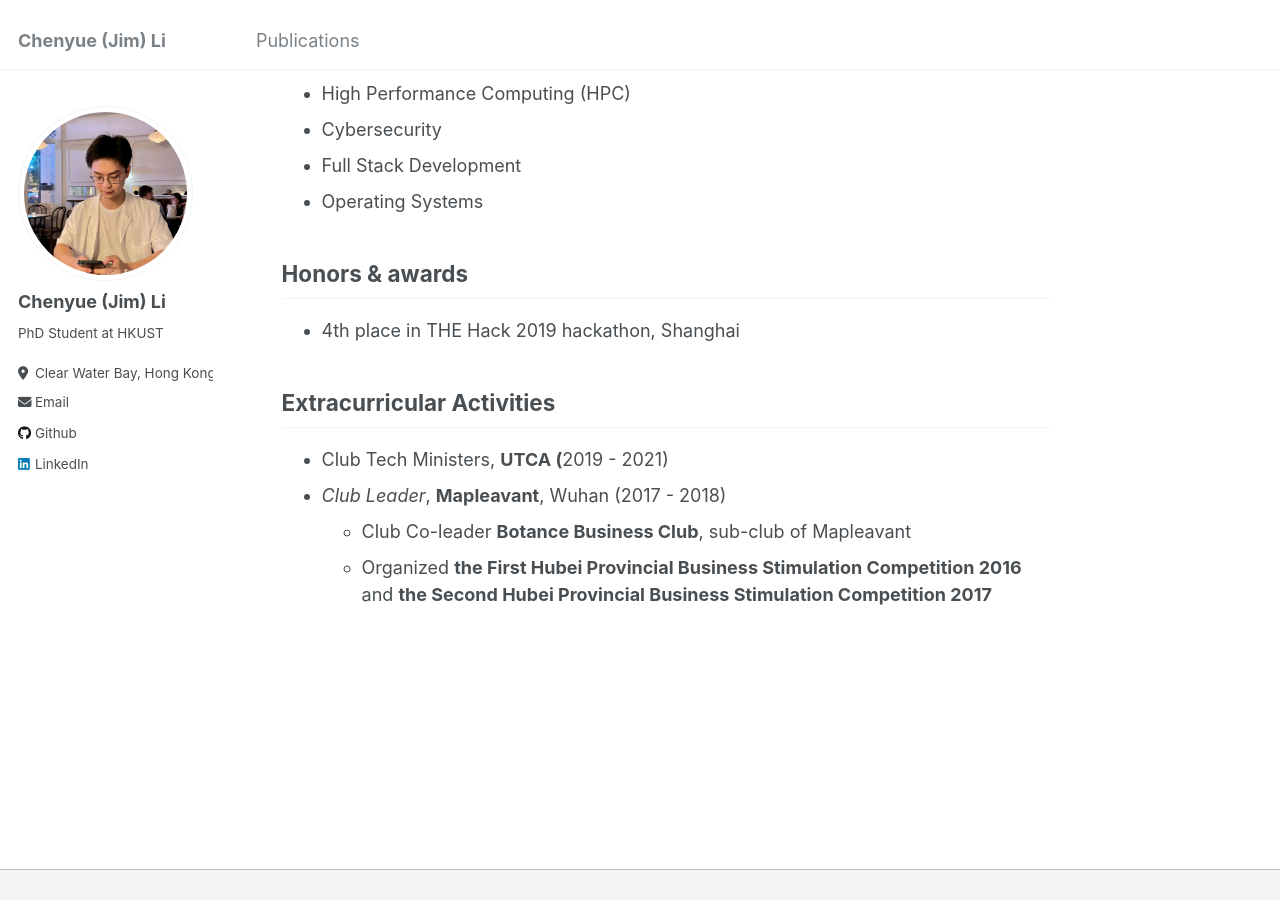
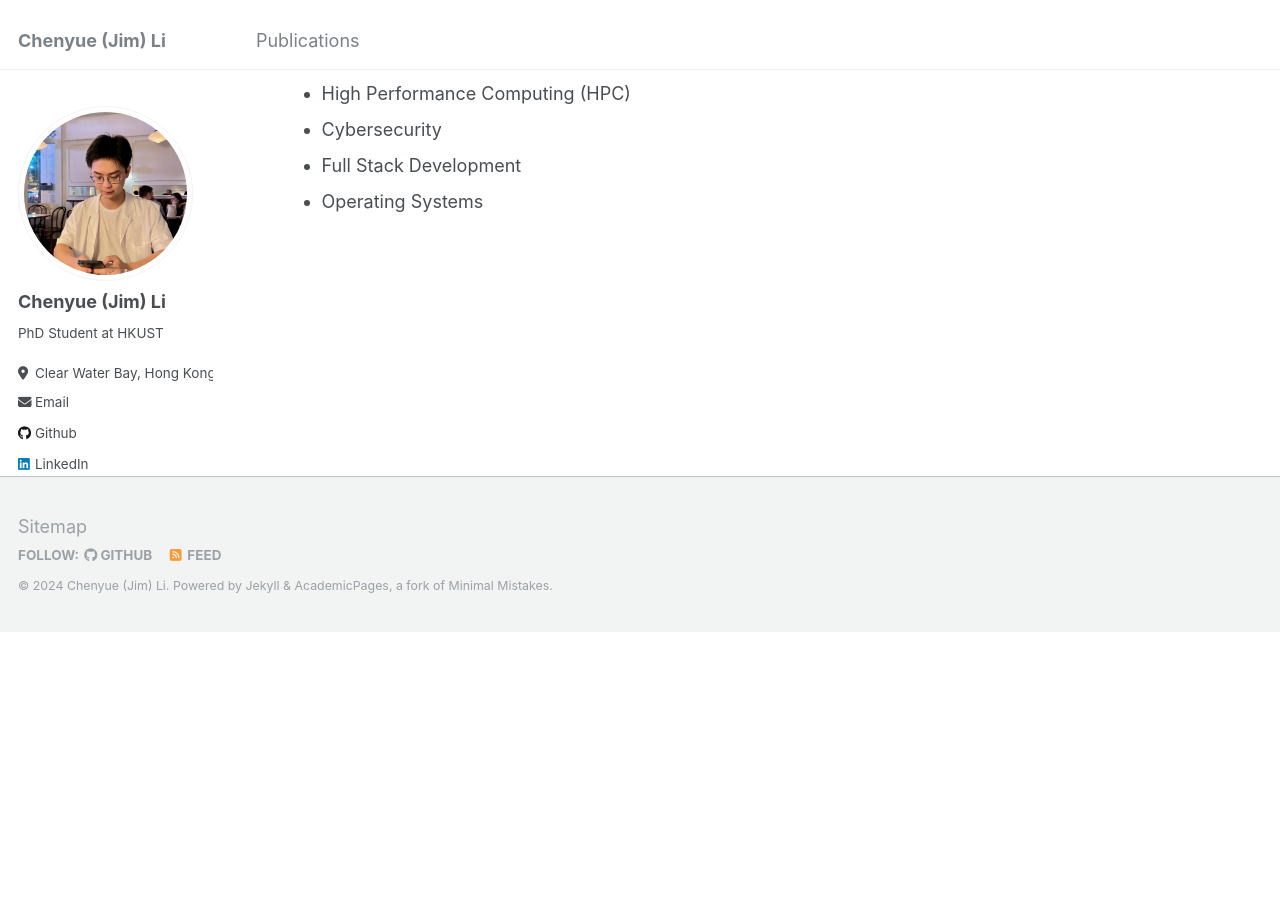
Before and after one commit to jimschenchen/jimschenchen.github.io, a Jekyll site: the page built from _pages/about.md, in a window 1280 px wide and 900 px high, scrolled down 933 px. Built offline with Jekyll 4.4.1, drawn with Linux system fonts in a browser that asks for light colours; after the commit the page ends 1565 px from its top, so only the background shows below that.

Commit message:
Update about.md

```diff
--- a/_pages/about.md
+++ b/_pages/about.md
@@ -37,7 +37,7 @@ Intersted Field
 - Operating Systems
 
 
-Honors & awards
+<!-- Honors & awards
 -----
 - 4th place in THE Hack 2019 hackathon, Shanghai
 
@@ -47,4 +47,4 @@ Extracurricular Activities
 - Club Tech Ministers, **UTCA (**2019 - 2021)
 - *Club Leader*, **Mapleavant**, Wuhan (2017 - 2018)
     - Club Co-leader **Botance Business Club**, sub-club of Mapleavant
-    - Organized **the First Hubei Provincial Business Stimulation Competition 2016** and **the Second Hubei Provincial Business Stimulation Competition 2017**
+    - Organized **the First Hubei Provincial Business Stimulation Competition 2016** and **the Second Hubei Provincial Business Stimulation Competition 2017** -->
```
